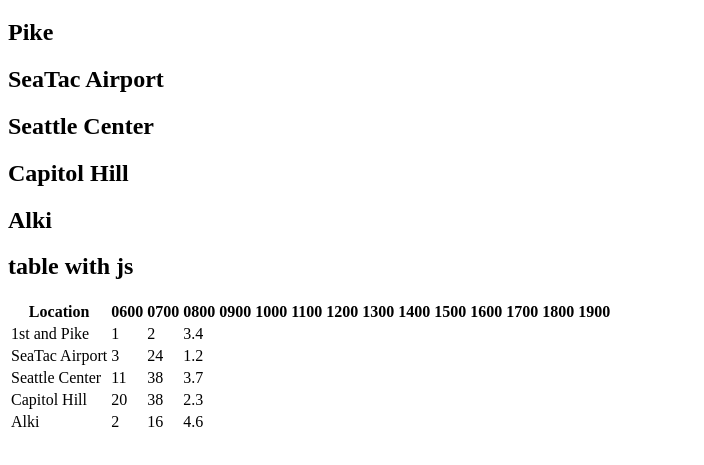
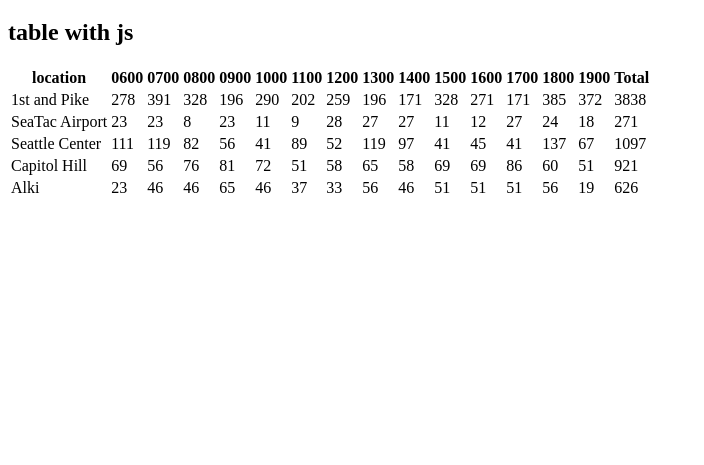
Before and after one commit to wolfssy/salmoncookies, a plain HTML site: page index.html in a window 1280 px wide. Shown: the part 61-526 px from the top of the page, without its empty margins (0-704 px from the left). Drawn offline with Linux system fonts and the light colour scheme.

Commit message:
finally got it working with help

```diff
--- a/app.js
+++ b/app.js
@@ -1,82 +1,96 @@
 'use strict';
 //
 // ///////////////////////////////////////////
-// // customersEachHour: [],
-// // cookiesEachHour: [],
+// var customersEachHour =  [];
+var cookiesSoldEachHour = [];
 // // totalCookiesPerDay: 0;
 // // (methods to calculate customer and cookie totals)
 // // (method to calculate customers per hour)
 //
-var timeOfDay = ['Location','0600','0700', '0800', '0900', '1000', '1100', '1200', '1300', '1400', '1500', '1600', '1700', '1800', '1900'];
+var timeOfDay = ['0600','0700', '0800', '0900', '1000', '1100', '1200', '1300', '1400', '1500', '1600', '1700', '1800', '1900'];
 
-var allSalmon = [];
+var salmonCookiesTable = document.getElementById('salmon');
+var cookieShops = [];
 
-var salmonTable = document.getElementById('salmon');
 
 function Salmon(name,minCust, maxCust, avgCook){
   this.name = name;
   this.minCust = minCust;
   this.maxCust = maxCust;
   this.avgCook = avgCook;
-  allSalmon.push(this);
-  this.randomPeeps = function (min,max){
-       return Math.floor(Math.random() * (this.maxCust - this.minCust)) + this.minCust
-}
-  this.cookiesPD = function(){
-    var total = 0
-    for(var i = 0; i < this.hourC.length; i++){
-      total += this.hourC[i];
-    }
-    return total;
-  }
-  this.cookiesPerHour = function(){
+  this.customersEachHour = [];
+  this.calcCustomersEachHour = function(){
       for(var i = 0; i < timeOfDay.length; i++){
-        var cookiesPer = Math.floor(this.avgCook * this.randomPeeps());
-        this.hourC.push(cookiesPer);
+        this.customersEachHour.push(Math.floor(Math.random()* (this.maxCust - this.minCust + 1)) + this.minCust);
       }
-      return this.hourC;
-    }
+  };
+  this.cookiesSoldEachHour = [];
+  this.calcCookiesSoldEachHour = function(){
+     this.calcCustomersEachHour();
+     for(var i = 0; i < timeOfDay.length; i++){
+       this.cookiesSoldEachHour.push(Math.ceil(this.customersEachHour[i] * this.avgCook));
+       this.totalCookiesPerDay += this.cookiesSoldEachHour[i];
 
+       console.log(this.totalCookiesPerDay, ': cookie total');
+     }
+  };
 
+  this.totalCookiesPerDay = 0;
+  cookieShops.push(this);
 
-  this.render = function() {
+  this.render = function(){
     var trEl = document.createElement('tr');
 
     var tdEl = document.createElement('td');
     tdEl.textContent = this.name;
     trEl.appendChild(tdEl);
 
-    tdEl = document.createElement('td');
-    tdEl.textContent = this.minCust;
-    trEl.appendChild(tdEl);
+    for(var i = 0; i < timeOfDay.length; i++){
+      var tdEl = document.createElement('td');
+      tdEl.textContent = this.cookiesSoldEachHour[i];
+      trEl.appendChild(tdEl);
+      }
 
-    tdEl = document.createElement('td');
-    tdEl.textContent = this.maxCust;
-    trEl.appendChild(tdEl);
+      var tdEl = document.createElement('td');
+      tdEl.textContent = this.totalCookiesPerDay;
+      trEl.appendChild(tdEl);
+      salmonCookiesTable.appendChild(trEl);
+  }
+  this.calcCookiesSoldEachHour();
+};
 
-    tdEl = document.createElement('td');
-    tdEl.textContent = this.avgCook;
-    trEl.appendChild(tdEl);
-
-    salmonTable.appendChild(trEl);
-  }
-}
-
-new Salmon('1st and Pike', 1, 2, 3.4 );
+new Salmon('1st and Pike', 23, 65, 6.3);
 new Salmon('SeaTac Airport', 3, 24, 1.2);
 new Salmon('Seattle Center', 11, 38, 3.7);
 new Salmon('Capitol Hill', 20, 38, 2.3);
 new Salmon('Alki', 2, 16, 4.6);
 
+function storesinDom(){
+  var storelist = document.getElementById('id');
+  for(var i = 0; i < cookieShops.length; i++){
+    var liEl = document.createElement('li');
+    liEl.textContent = cookieShops[i].location;
+    storelist.appendChild(liEl);
+  }
+}
+
 function makeHeaderRow(){
 
   var trEl = document.createElement('tr');
+  var thEl = document.createElement('th');
+    thEl.textContent = 'location';
+    trEl.appendChild(thEl);
+
     for(var i = 0; i < timeOfDay.length; i++){
       var thEl = document.createElement('th');
       thEl.textContent = timeOfDay[i];
       trEl.appendChild(thEl);
     }
-  salmonTable.appendChild(trEl);
+  var thEl = document.createElement('th');
+    thEl.textContent = 'Total';
+    trEl.appendChild(thEl);
+
+    salmonCookiesTable.appendChild(trEl);
 }
 // function makeRows(){
 //   var
@@ -84,8 +98,8 @@
 
 
 function salmonRows(){
-  for(var i = 0; i < allSalmon.length; i++){
-  allSalmon[i].render();
+  for(var i = 0; i < cookieShops.length; i++){
+  cookieShops[i].render();
   }
 }
 makeHeaderRow();
--- a/index.html
+++ b/index.html
@@ -7,21 +7,6 @@
       <body>  <h1> Pat's Salmon Cookies </h1>
 
 
-        <h2> Pike</h2>
-        <ul id='pike'></ul>
-
-        <h2> SeaTac Airport</h2>
-        <ul id='Seatac'></ul>
-
-        <h2>Seattle Center</h2>
-        <ul id='center'></ul>
-
-        <h2>Capitol Hill</h2>
-        <ul id='hill'> </ul>
-
-        <h2>Alki</h2>
-        <ul id='alki'> </ul>
-
         <h2> table with js</h3>
         <table id='salmon'></table>
 
```
